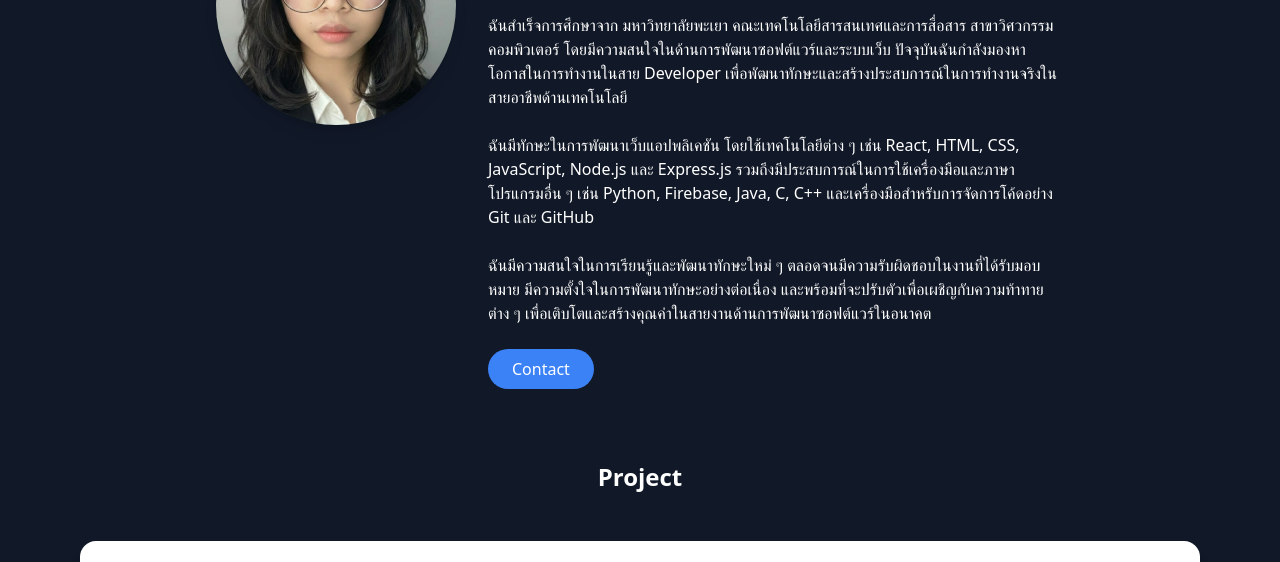
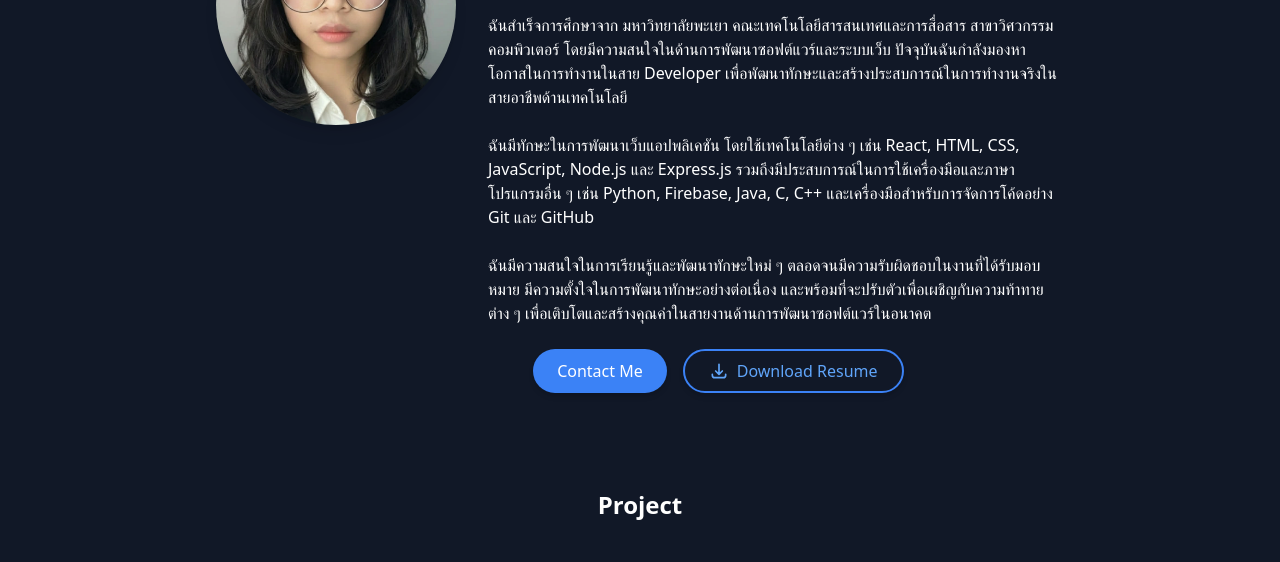
Before and after one commit to MissisA/about-supannika-kha, a plain HTML site: page index.html in a window 1280 px wide. Shown: the part 195-757 px from the top of the page. Drawn offline with nearby package versions, Linux system fonts and the light colour scheme.

Commit message:
Add Download Resume button

```diff
--- a/index.html
+++ b/index.html
@@ -55,7 +55,16 @@
           ฉันมีความสนใจในการเรียนรู้และพัฒนาทักษะใหม่ ๆ ตลอดจนมีความรับผิดชอบในงานที่ได้รับมอบหมาย
           มีความตั้งใจในการพัฒนาทักษะอย่างต่อเนื่อง และพร้อมที่จะปรับตัวเพื่อเผชิญกับความท้าทายต่าง ๆ เพื่อเติบโตและสร้างคุณค่าในสายงานด้านการพัฒนาซอฟต์แวร์ในอนาคต
         </p>
-        <button onclick="scrollToFooter()" class="bg-blue-500 hover:bg-blue-600 px-6 py-2 rounded-3xl transition">Contact</button>
+        <div class="flex gap-4 justify-center md:justify-start">
+          <button onclick="scrollToFooter()" class="bg-blue-500 hover:bg-blue-600 px-6 py-2 rounded-3xl transition shadow-md">Contact Me</button>
+          <a href="./resume-supannika.pdf" download="Resume_Supannika_Khanenok.pdf" class="border-2 border-blue-500 text-blue-400 hover:bg-blue-500 hover:text-white px-6 py-2 rounded-3xl transition shadow-md flex items-center gap-2">
+            <svg xmlns="http://www.w3.org/2000/svg" class="h-5 w-5" fill="none" viewBox="0 0 24 24" stroke="currentColor">
+              <path stroke-linecap="round" stroke-linejoin="round" stroke-width="2" d="M4 16v1a3 3 0 003 3h10a3 3 0 003-3v-1m-4-4l-4 4m0 0l-4-4m4 4V4" />
+            </svg>
+            Download Resume
+          </a>
+        </div>
+      </div>
       </div>
     </div>
   </header>
```
Also changed, not shown: 1 other file.
